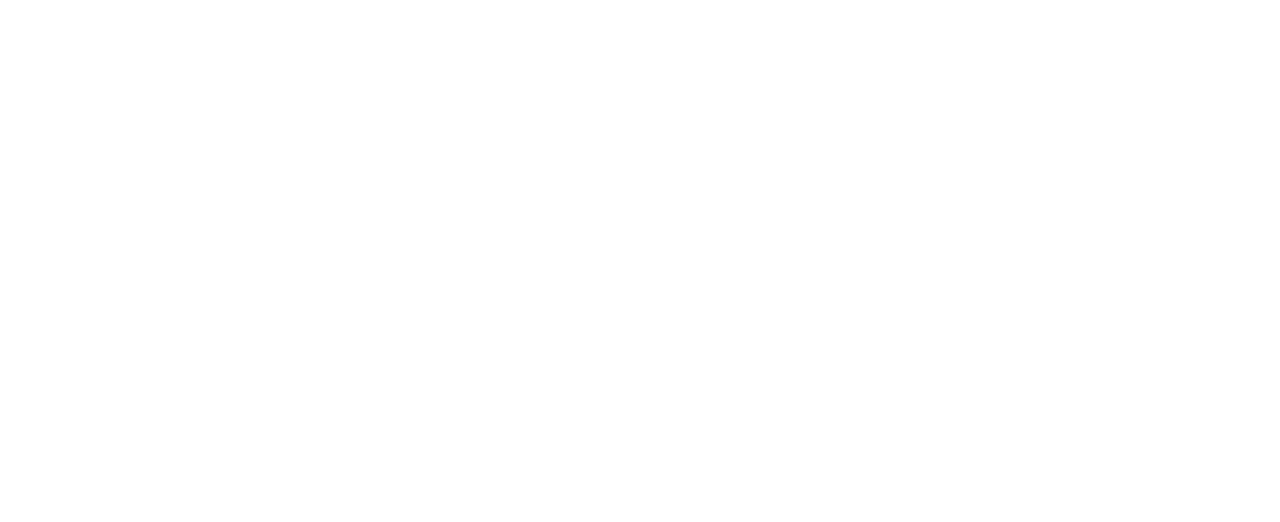
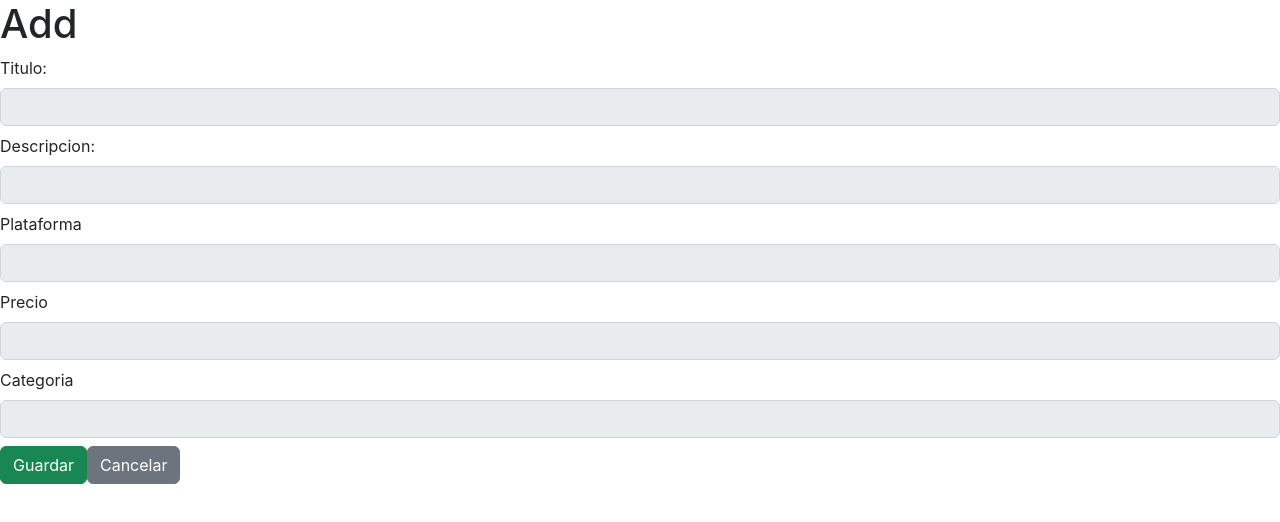
Before and after one commit to robertwalbc/actividadFinal, a React (Create React App) app: page /juego/Delete/1 in a window 1280 px wide. Before the commit this address had no page. Shown: the top 522 px of the page. Built offline with nearby package versions, Linux system fonts and the light colour scheme.

Commit message:
Add files via upload

```diff
--- a/src/Components/App.jsx
+++ b/src/Components/App.jsx
@@ -3,6 +3,9 @@ import { BrowserRouter, Routes, Route } from "react-router-dom";
 import HomePage from "./HomePage"
 import CelularesCrud from "./CelularesCrud";
 import CelularesForm from "./CelularesForm";
+import JuegosCrud from "./JuegosCrud";
+import JuegosForm from "./JuegosForm";
+
 function App(){
 
     return(
@@ -13,6 +16,10 @@ function App(){
                 <Route path="/celular/Add" element={<CelularesForm />} />
                 <Route path="/celular/Edit/:id" element={<CelularesForm />} />
                 <Route path="/celular/Delete/:id" element={<CelularesForm del={true} />} />
+                <Route path="/juegos" element={<JuegosCrud />} />
+                <Route path="/juego/Add" element={<JuegosForm />} />
+                <Route path="/juego/Edit/:id" element={<JuegosForm />} />
+                <Route path="/juego/Delete/:id" element={<JuegosForm del={true} />} />
             </Routes>
         </BrowserRouter>
     )
--- /dev/null
+++ b/src/Components/JuegosCrud.jsx
@@ -0,0 +1,62 @@
+import axios from "axios";
+import React, { useEffect, useState } from "react";
+import Menu from "./Menu";
+import Tabla from "./Tabla";
+import JuegosForm from "./JuegosForm"
+
+function JuegosCrud(){
+
+    const[juegos, setJuegos] = useState()
+    const[id, setId] = useState()
+    const[del, setDel] = useState()
+
+    function configuar(id, del){
+        setId(id)
+        setDel(del)
+    }
+
+    useEffect(() =>{
+        obtenerJuegos()
+    },[juegos])
+
+    async function obtenerJuegos(){
+        try{
+            const res = await axios("https://denny2023.azurewebsites.net/api/juegos")
+            const data = await res.data
+
+            setJuegos(data)
+        }
+        catch(error){
+            alert(error)
+        }
+    }
+
+    return(
+        <div>
+            <Menu />
+            <h1>Juegos</h1>
+            {
+                juegos==undefined ?
+                    <div className="spinner-border text-primary" role="status"><span>Loading...</span></div>
+                :
+                    <Tabla filas={juegos} evento={configuar} controlador="juegos" campos={["ID", "Titulo", "Descripcion", "Plataforma","Precio","Categoria"]} />
+            }
+
+            <div className="modal fade" id="juegosModal" tabIndex="-1" aria-labelledby="exampleModalLabel" aria-hidden="true">
+            <div className="modal-dialog">
+                <div className="modal-content">
+                    <div className="modal-header">
+                        <h1 className="modal-title fs-5" id="exampleModalLabel">Juegos</h1>
+                        <button type="button" id="btnClose" className="btn-close" data-bs-dismiss="modal" aria-label="Close"></button>
+                    </div>
+                    <div className="modal-body">
+                        <JuegosForm id={id} del={del} />
+                    </div>
+                </div>
+            </div>
+            </div>
+        </div>
+    )
+}
+
+export default JuegosCrud
--- /dev/null
+++ b/src/Components/JuegosForm.jsx
@@ -0,0 +1,208 @@
+import React, {useEffect, useState} from "react";
+import Menu from "./Menu"
+import axios from "axios";
+
+function JuegosForm({del, id}){
+
+    const[titulo, setTitulo] = useState("")
+    const[descripcion, setDescripcion] = useState("")
+    const[plataforma, setPlataforma] = useState("")
+    const[precio, setPrecio] = useState("")
+    const[categoria, setCategoria] = useState("")
+
+
+    useEffect(() =>{
+        //console.log(id)
+        if(id!=undefined)
+            cargarJuego()
+        else{
+            setTitulo("")
+            setDescripcion("")
+            setPlataforma("")
+            setPrecio("")
+            setCategoria("")
+
+        }
+    },[id])
+
+    async function cargarJuego(){
+        try{
+            const res = await axios("https://denny2023.azurewebsites.net/api/juegos/"+id)
+            const data = await res.data
+
+            console.log(data)
+            setTitulo(data.titulo)
+            setDescripcion(data.descripcion)
+            setPlataforma(data.plataforma)
+            setPrecio(data.precio)
+            setCategoria(data.categoria)
+
+        }
+        catch(error){
+            if(error.response.status == 404){
+
+                document.querySelector("#btnClose").click()
+            }
+            else
+                alert(error)
+
+        }
+    }
+
+    function enviar(e){
+        e.preventDefault()
+        e.stopPropagation()
+        const form = document.querySelector("#formulario")
+
+        if(form.checkValidity() == false)
+            form.classList.add('was-validated')
+        else{
+            if(id == undefined)
+                guardar()
+            else if(del != true)
+                editar()
+            else if(del == true)
+                eliminar()
+        }
+    }
+
+    async function eliminar(){
+        try{
+            const res = await axios({
+                method: "DELETE",
+                url: "https://denny2023.azurewebsites.net/api/juegos?id="+id
+            })
+
+            const data = await res.data
+
+            alert(data.message)
+            if(data.status == 1)
+                document.querySelector("#btnClose").click()
+        }
+        catch(error){
+            if(error.response.status == 404){
+                alert("Juego no existe!")
+                document.querySelector("#btnClose").click()
+            }
+            else
+                alert(error)
+        }
+    }
+
+    async function editar(){
+        try{
+            const juego = {
+                juegoId: id,
+                titulo: titulo,
+                descripcion: descripcion,
+                plataforma: plataforma,
+                precio: precio,
+                categoria: categoria,
+
+            }
+
+            const res = await axios({
+                method: "PUT",
+                url: "https://denny2023.azurewebsites.net/api/juegos",
+                data: juego
+            })
+
+            const data = await res.data
+
+            alert(data.message)
+            if(data.status == 1)
+                document.querySelector("#btnClose").click()
+        }
+        catch(error){
+            alert(error)
+        }
+    }
+
+    async function guardar(){
+        try{
+            const juego = {
+                titulo: titulo,
+                descripcion: descripcion,
+                plataforma: plataforma,
+                precio: precio,
+                categoria: categoria,
+            }
+
+            const res = await axios({
+                method: "POST",
+                url: "https://denny2023.azurewebsites.net/api/juegos",
+                data: juego
+            })
+
+            const data = await res.data
+
+            alert(data.message)
+            if(data.status==1)
+                document.querySelector("#btnClose").click()
+        }
+        catch(error){
+            alert(error)
+        }
+    }
+
+    function cancelar(e){
+        e.preventDefault()
+        e.stopPropagation()
+    }
+
+    return(
+        <div>
+            <h1>{id==undefined ? "Add" : del!=true ? "Edit" : "Delete"}</h1>
+
+
+            {id!=undefined ?
+                <div className="form-group">
+                    <label className="form-label">Juego ID</label>
+                    <input className="form-control" type="text" value={id} readOnly disabled></input>
+                </div>
+                :
+                ""
+            }
+
+
+            <form id="formulario" className="needs-validation" noValidate>
+                <div className="form-group mt-2">
+                    <label className="form-label">Titulo:</label>
+                    <input className="form-control" required type="text" value={titulo} onChange={(e) => setTitulo(e.target.value)} disabled={del==true ? true : false} />
+                    <div className="valid-feedback">Correcto</div>
+                    <div className="invalid-feedback">Ingrese un Titulo</div>
+                </div>
+                <div className="form-group mt-2">
+                    <label className="form-label">Descripcion:</label>
+                    <input className="form-control" required type="text" value={descripcion} onChange={(e) => setDescripcion(e.target.value)} disabled={del==true ? true : false} />
+                    <div className="valid-feedback">Correcto</div>
+                    <div className="invalid-feedback">Ingrese una descripcion</div>
+                </div>
+                <div className="form-group mt-2">
+                    <label className="form-label">Plataforma</label>
+                    <input className="form-control" required type="text" value={plataforma} onChange={(e) => setPlataforma(e.target.value)} disabled={del==true ? true : false} />
+                    <div className="valid-feedback">Correcto</div>
+                    <div className="invalid-feedback">Ingrese una plataforma</div>
+                </div>
+                <div className="form-group mt-2">
+                    <label className="form-label">Precio</label>
+                    <input className="form-control" required type="text" value={precio} onChange={(e) => setPrecio(e.target.value)} disabled={del==true ? true : false} />
+                    <div className="valid-feedback">Correcto</div>
+                    <div className="invalid-feedback">Ingrese un precio</div>
+                </div>
+                <div className="form-group mt-2">
+                    <label className="form-label">Categoria</label>
+                    <input className="form-control" required type="text" value={categoria} onChange={(e) => setCategoria(e.target.value)} disabled={del==true ? true : false} />
+                    <div className="valid-feedback">Correcto</div>
+                    <div className="invalid-feedback">Ingrese una categoria</div>
+                </div>
+                <div className="form-group mt-2">
+                    <button className={`btn btn-${id == undefined ? "success" : del!=true ? "primary" : "danger"}`} onClick={(e) => enviar(e)}>{id == undefined ? "Guardar" : del!=true ? "Editar" : "Eliminar"}</button>
+                    <button className="btn btn-secondary" data-bs-dismiss="modal" onClick={(e) => cancelar(e)}>Cancelar</button>
+                </div>
+            </form>
+        </div>
+    )
+}
+
+export default JuegosForm
```
